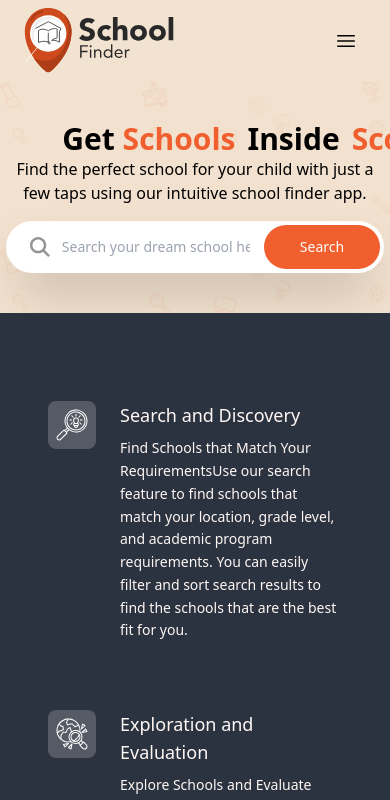
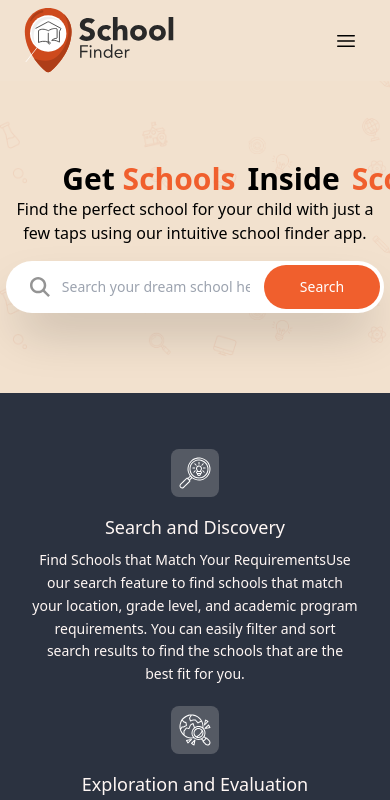
Before and after one commit to Hasnain-js/school-finder-app, a Next.js app: page / in a window 390 px wide. Shown: the top 800 px of the page. Built offline with nearby package versions, Linux system fonts and the light colour scheme.

Commit message:
responsiveness fixes

```diff
--- a/components/home/FeatureSection.jsx
+++ b/components/home/FeatureSection.jsx
@@ -26,11 +26,11 @@ export const FeatureSection = () => {
   return (
     <>
       <section className="bg-gunMetal text-white body-font">
-        <div className="max-w-7xl px-6 py-16 mx-auto">
+        <div className="max-w-7xl lg:px-6 lg:py-16 mx-auto pt-14 pb-14 pl-8 pr-8">
           <div className="grid lg:grid-cols-3 grid-cols-1 gap-5">
             {featureSectionData.map((feature, index) => {
               return (
-                  <div className="p-6 flex items-start" key={feature.title}>
+                  <div className="lg:p-6 lg:text-left text-center lg:flex lg:flex-row items-start flex-col" key={feature.title}>
                     <div className="w-12 h-12 inline-flex items-center justify-center rounded-lg bg-roseWhite bg-opacity-20 mb-4 flex-shrink-0">
                       <Image
                         src={feature.image}
@@ -39,7 +39,7 @@ export const FeatureSection = () => {
                         alt="search"
                       />
                     </div>
-                    <div className="flex-grow pl-6 text-roseWhite">
+                    <div className="lg:flex-grow lg:pl-6 text-roseWhite flex-col">
                       <h2 className=" text-lg title-font font-medium mb-2">
                         {feature.title}
                       </h2>
--- a/components/home/HeroicSection.jsx
+++ b/components/home/HeroicSection.jsx
@@ -4,12 +4,12 @@ import React from "react";
 export const HeroicSection = () => {
     return (
         <div className='relative bg-almond overflow-hidden bg-contain bg-center' style={{backgroundImage: "url('/images/Heroic-Banner.png')"}}>
-        <div className="mx-auto max-w-7xl lg:px-6 items-center md:justify-center text-center p-10 justify-center">
+        <div className="mx-auto max-w-7xl lg:px-6 items-center md:justify-center text-center p-20 lg:p-10 justify-center">
           <div className="grid items-center grid-cols-1 gap-12 lg:grid-cols-2 justify-items-center ">
-            <div className="flex flex-col lg:gap-9 md:text-center lg:text-left items-center md:items-center">
+            <div className="flex flex-col lg:gap-9 md:text-center lg:text-left items-center md:items-center ">
               <h1 className="font-bold text-black lg:text-7xl text-3xl md:text-4xl ">
                 Get
-                <span className="text-rustyRed"> Schools</span>
+                <span className="text-rustyRed "> Schools</span>
                 <div className="relative inline-flex">
                   <span className="absolute inset-x-0 bottom-0"></span>
                   <div className=" flex flex-wrap relative text-3xl font-bold left-3 lg:left-0 text-black lg:text-7xl md:text-4xl">
--- a/components/home/LearningExperienceSection.jsx
+++ b/components/home/LearningExperienceSection.jsx
@@ -4,17 +4,17 @@ export const LearningExperienceSection = () => {
 	return (
 		<>
 			<section className='bg-almond'>
-				<div className='mx-auto max-w-7xl lg:px-6 grid lg:items-center lg:grid-cols-2 gap-20 lg:grid p-6 justify-center pb-14'>
+				<div className='mx-auto lg:max-w-7xl lg:px-6 grid lg:items-center lg:grid-cols-2 gap-20 lg:grid p-6 justify-center pb-14'>
 					<div className='relative lg:pt-14 p-0'>
 						<Image
-							className='w-full max-w-xs mx-auto'
+							className='w-full max-w-xs lg:max-w-xs mx-auto'
 							src={"/images/girl_books.png"}
 							alt='girl_books.png'
 							width={475}
 							height={550}
 						/>
 					</div>
-					<div className='space-y-4 justify-center pt-0'>
+					<div className='space-y-4  lg:text-left justify-center pt-0'>
 						<h2 className='text-3xl font-bold leading-tight text-gunMetal sm:text-4xl lg:text-5xl lg:leading-tight '>
 							Premium <span className='text-rustyRed'>Learning</span> Experience
 						</h2>
```
